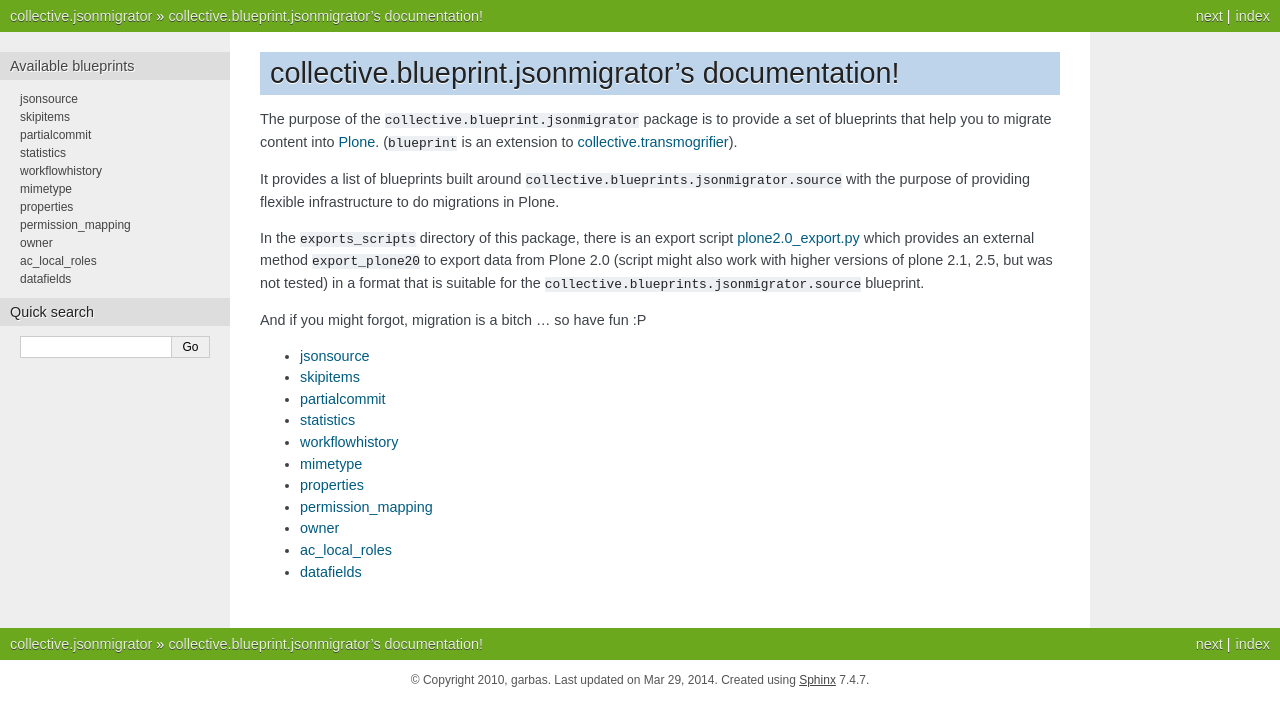
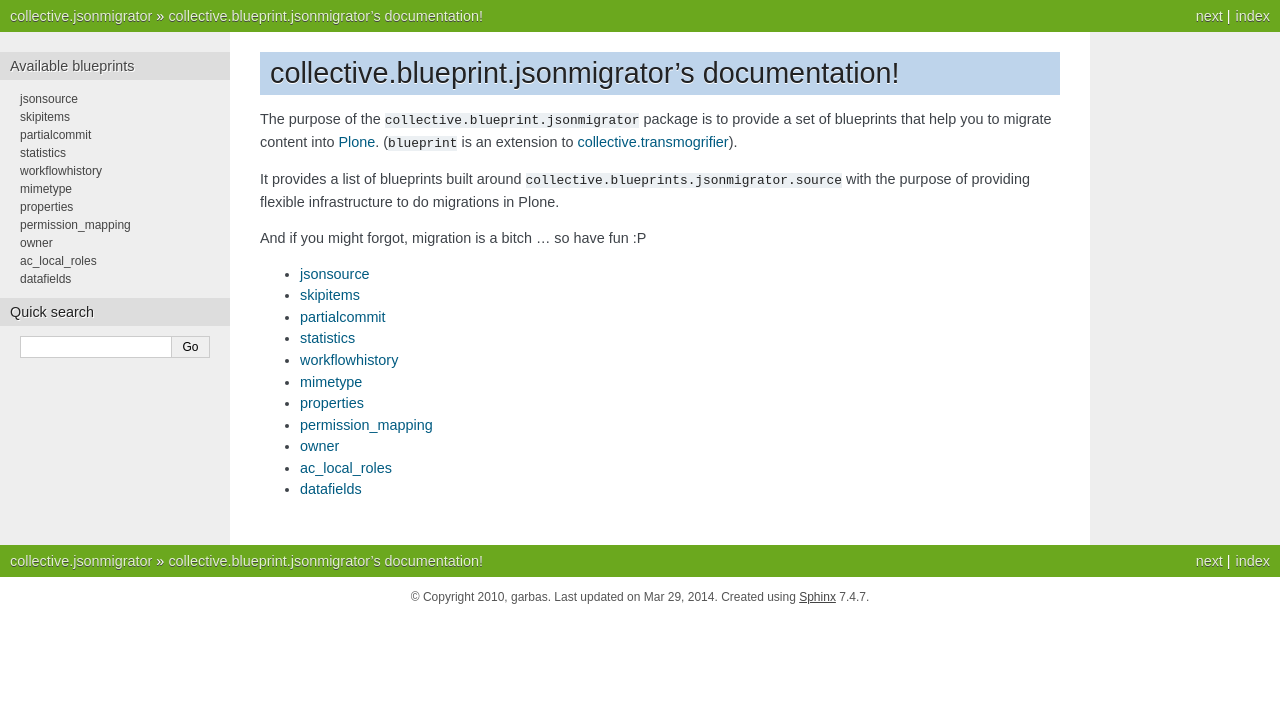
Before and after one commit to collective/collective.jsonmigrator, a Sphinx documentation site: the page built from docs/index.rst, in a window 1280 px wide. Shown: the top 726 px of the page. Built offline with Sphinx 7.4.7, drawn with Linux system fonts in a browser that asks for light colours.

Commit message:
This directory and script has gone away

```diff
--- a/docs/index.rst
+++ b/docs/index.rst
@@ -9,12 +9,6 @@ an extension to `collective.transmogrifier`_).
 It provides a list of blueprints built around
 ``collective.blueprints.jsonmigrator.source``
 with the purpose of providing flexible infrastructure to do migrations in Plone.
-
-In the ``exports_scripts`` directory of this package, there is an
-export script :doc:`plone2.0_export` which provides an external method
-``export_plone20`` to export data from Plone 2.0 (script might also work with
-higher versions of plone 2.1, 2.5, but was not tested) in a format that is
-suitable for the ``collective.blueprints.jsonmigrator.source`` blueprint.
 
 And if you might forgot, migration is a bitch ... so have fun :P
 
```
